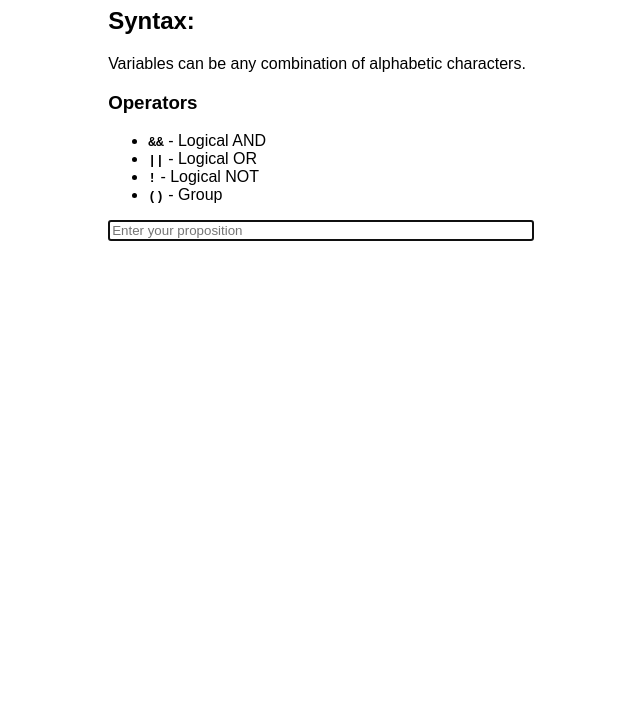
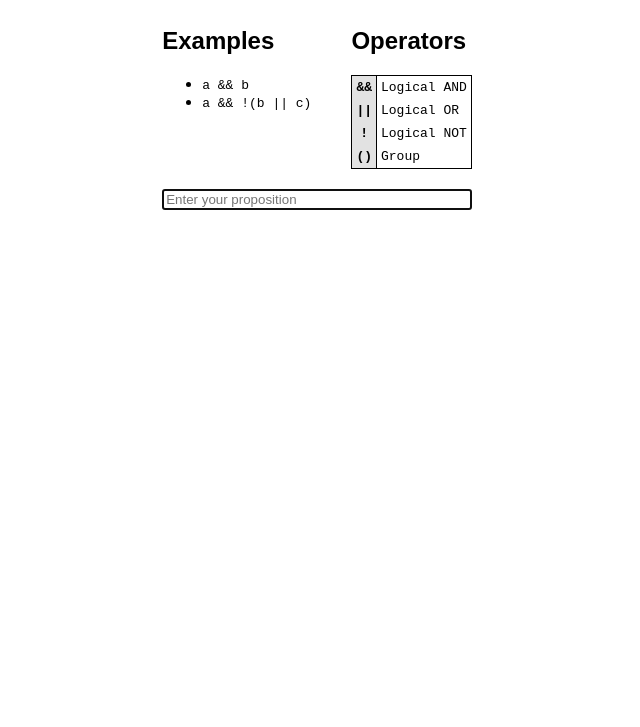
Before and after one commit to BlairCurrey/truth-table-maker, a website built with Vite: page packages/website/index.html in a window 1280 px wide. Shown: the part 73-800 px from the top of the page, without its empty margins (323-963 px from the left). Built offline with nearby package versions, Linux system fonts and the light colour scheme; what ohm-js would draw is missing.

Commit message:
style(website): style information about forming propositions

```diff
--- a/packages/website/index.html
+++ b/packages/website/index.html
@@ -14,82 +14,131 @@
         background-color: #ffffff;
       }
 
+      .section {
+        display: flex;
+        flex-direction: row;
+        gap: 40px;
+        margin-bottom: 20px;
+      }
+
+      /* LEGEND TABLE */
+
+      #legend table {
+        border-collapse: collapse;
+        border: 1px solid #000;
+        font-family: monospace;
+      }
+
+      #legend th,
+      #legend td {
+        padding: 4px;
+        text-align: center;
+      }
+
+      #legend td {
+        background-color: #ffffff;
+        text-align: left;
+      }
+
+      #legend th {
+        /* font-family: monospace; */
+        background-color: #e2e2e2;
+      }
+
+      #legend th:first-child {
+        border-right: 1px solid black;
+      }
+
       #propositionInput {
         width: 100%;
       }
 
+      /* RESULT TABLE */
+
       #result {
         display: flex;
         justify-content: center;
-        margin-top: 20px;
+        /* margin-top: 20px; */
         font-family: monospace;
         font-size: 14px;
       }
 
-      #table-wrapepr {
-        background-color: #fafafa;
-      }
-
-      table {
+      #result table {
         border-collapse: collapse;
         border: 1px solid #000;
       }
 
-      th,
-      td {
+      #result th,
+      #result td {
         padding: 12px;
         text-align: center;
       }
 
-      td {
+      #result td {
         background-color: #ffffff;
       }
 
-      th {
+      #result th {
         background-color: #e2e2e2;
       }
 
-      tr:first-child {
+      #result tr:first-child {
         border-bottom: 1px solid black;
       }
 
-      table th:last-child,
-      td:last-child {
+      #result table th:last-child,
+      #result table td:last-child {
         font-weight: bold;
         border-right: none;
       }
 
-      /* td:last-child {
+      /* #result td:last-child {
         background-color: #f2f2f2f2;
       } */
     </style>
   </head>
   <body>
     <div id="app">
-      <h1>Truth Table Maker</h1>
-      <h2>Syntax:</h2>
-      <p>Variables can be any combination of alphabetic characters.</p>
-      <h3>Operators</h3>
+      <h1>Truth Tables</h1>
+      <div class="section">
+        <div id="examples">
+          <!-- TODO: make button that injects these into input? -->
+          <h2>Examples</h2>
           <ul>
-        <li>
-          <strong><code>&&</code></strong> - Logical AND
-        </li>
-        <li>
-          <strong><code>||</code></strong> - Logical OR
-        </li>
-        <li>
-          <strong><code>!</code></strong> - Logical NOT
-        </li>
-        <li>
-          <strong><code>()</code></strong> - Group
-        </li>
+            <li><code>a && b</code></li>
+            <li><code> a && !(b || c)</code></li>
           </ul>
+        </div>
+        <div id="legend">
+          <h2>Operators</h2>
+          <table>
+            <tr>
+              <th>&&</th>
+              <td>Logical AND</td>
+            </tr>
+            <tr>
+              <th>||</th>
+              <td>Logical OR</td>
+            </tr>
+            <tr>
+              <th>!</th>
+              <td>Logical NOT</td>
+            </tr>
+            <tr>
+              <th>()</th>
+              <td>Group</td>
+            </tr>
+          </table>
+        </div>
+      </div>
+      <div class="section">
         <input
           type="text"
           placeholder="Enter your proposition"
           id="propositionInput"
         />
-      <div id="result"></div>
+      </div>
+      <div id="result" class="section"></div>
     </div>
     <script type="module" src="/src/main.ts"></script>
   </body>
```
Lines whose indentation alone changed are shown as unchanged.
